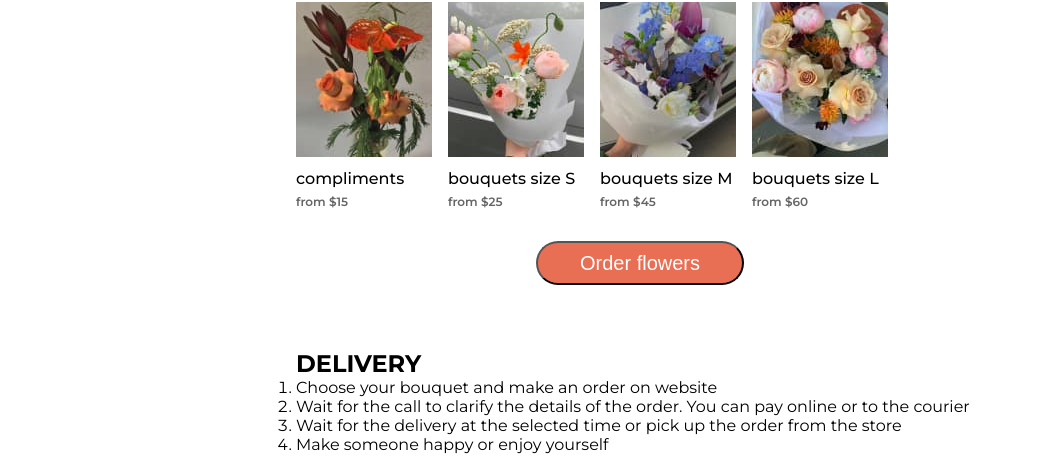
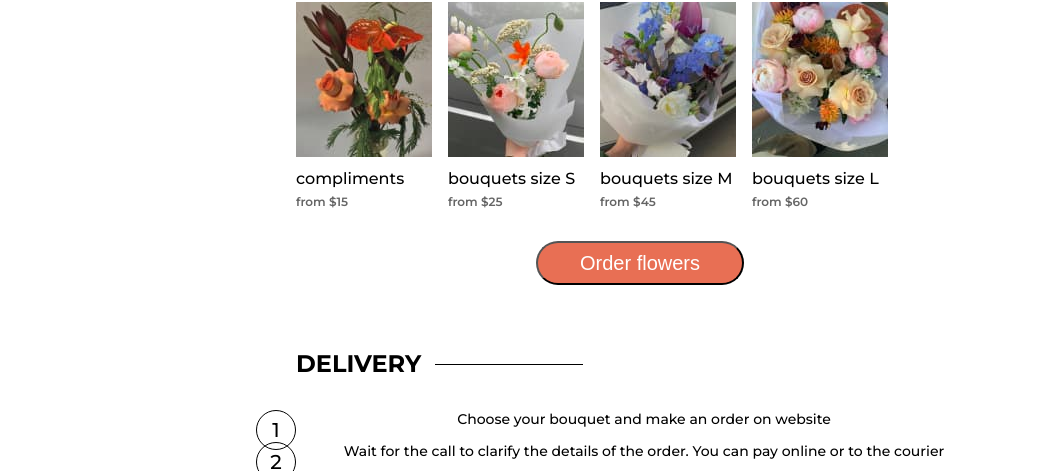
Before and after one commit to sebastiankozic/anemone_group8, a website built with Parcel: page src/index.html in a window 1280 px wide. Shown: the part 424-895 px from the top of the page, without its empty margins (0-1063 px from the left). Built offline with nearby package versions, Linux system fonts and the light colour scheme.

Commit message:
Update styles.css

```diff
--- a/src/css/styles.css
+++ b/src/css/styles.css
@@ -236,7 +236,7 @@ img {
 .store-list-item-descr-p {
   color: var(--BLACK);
 
-  font-family: "Montserrat";
+  font-family: 'Montserrat';
   font-size: 12px;
   font-style: normal;
   font-weight: 600;
@@ -286,3 +286,79 @@ img {
 
 .close-btn {
 }
+
+/* KONRAD */
+
+.delivery-section h2 {
+  font-family: Montserrat;
+  font-size: 24px;
+  font-style: normal;
+  font-weight: 700;
+  line-height: normal;
+  color: #000;
+  position: relative;
+  margin: 0 0 32px;
+}
+
+.delivery-section h2::after {
+  content: '';
+  width: 148px;
+  height: 1px;
+  background-color: #000;
+  position: absolute;
+  top: 50%;
+  margin-left: 14px;
+}
+
+.delivery-list {
+  counter-reset: item;
+  list-style-type: none;
+  margin: 0;
+}
+
+.delivery-list li {
+  display: flex;
+
+  position: relative;
+  justify-content: space-around;
+}
+
+.delivery-list li span {
+  color: #000;
+  font-family: Montserrat;
+  font-size: 14px;
+  font-style: normal;
+  font-weight: 500;
+  line-height: normal;
+  margin: 0 0 14px 8px;
+}
+
+.delivery-list li::before {
+  content: counter(item) '';
+  counter-increment: item;
+  color: black;
+  position: absolute;
+  background-color: transparent;
+  height: 40px;
+  width: 40px;
+  border: 1px solid black;
+  border-radius: 50%;
+  font-family: Montserrat;
+  font-size: 20px;
+  font-style: normal;
+  font-weight: 500;
+  line-height: normal;
+  display: flex;
+  justify-content: center;
+  align-items: center;
+  left: -2em;
+}
+
+.delivery-img {
+  margin: 26px 0 0;
+  width: 100%;
+}
+
+.delivery-list li:hover::before {
+  background-color: coral;
+}
```
